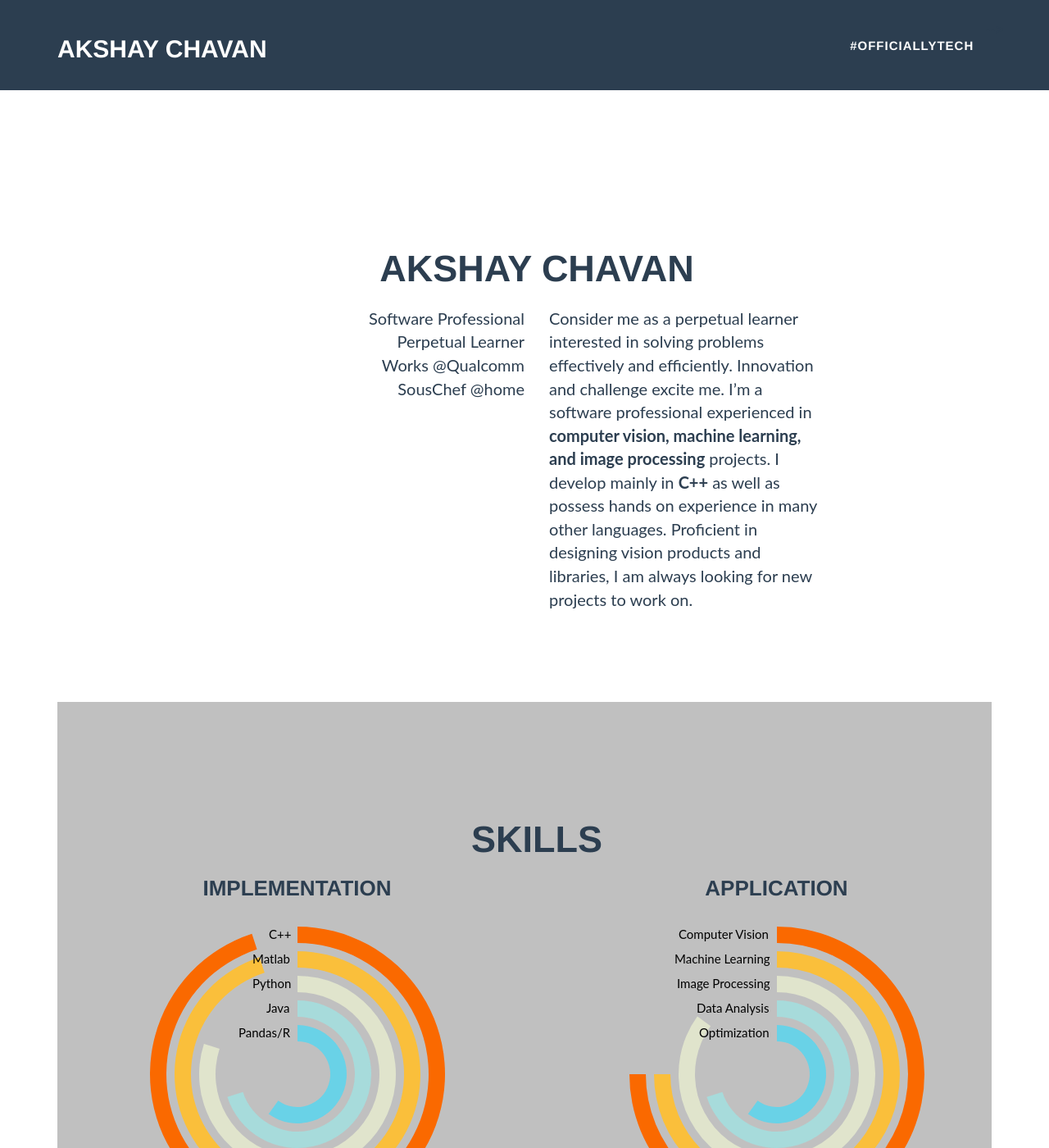
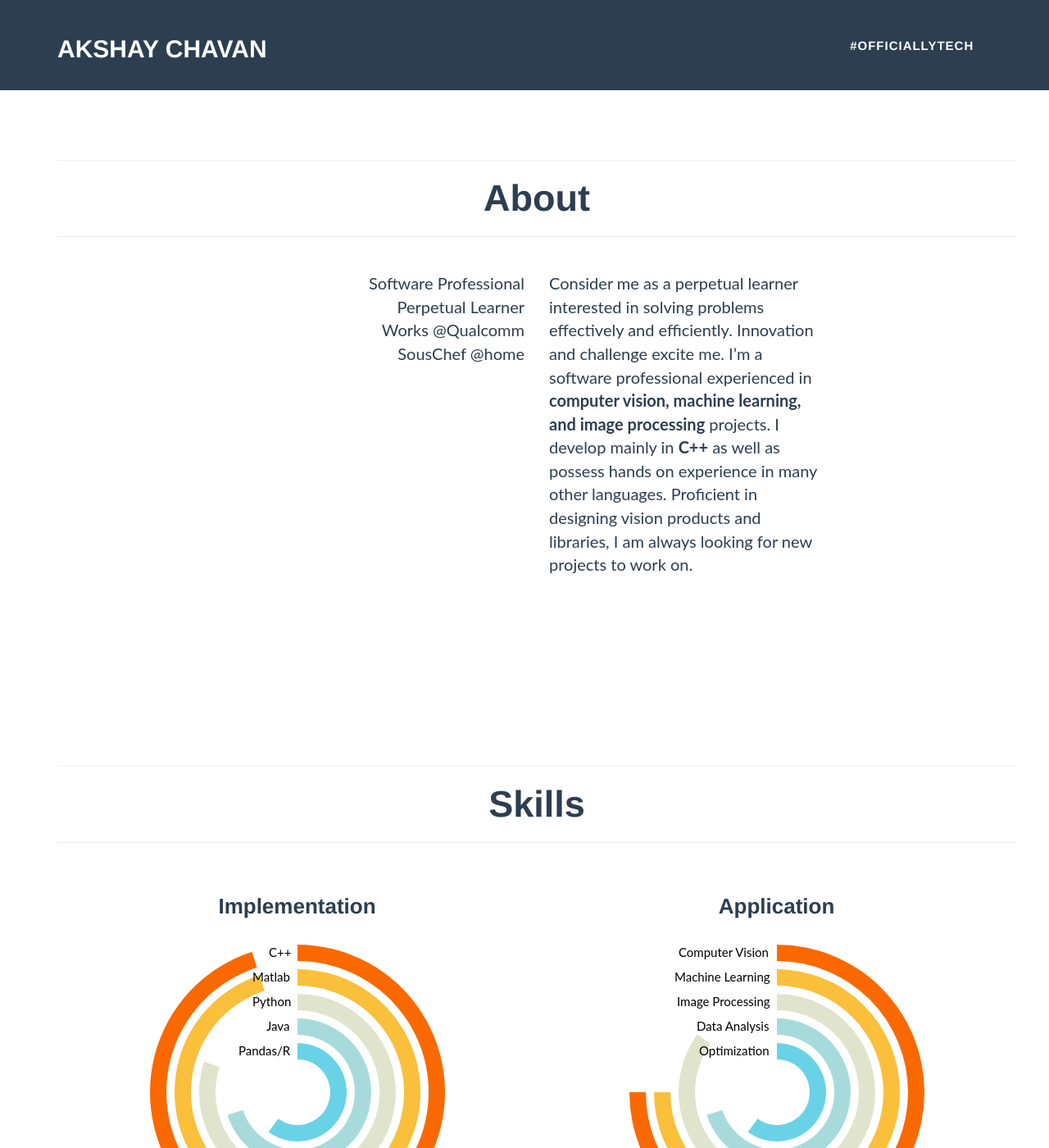
Before and after one commit to arccoder/arccoder.github.io, a Jekyll site: the page built from index.html, in a window 1280 px wide and 1400 px high. Shown: the whole window at 82% size. Built offline with Jekyll 4.4.1, drawn with Linux system fonts in a browser that asks for light colours; nearby versions of some CDN libraries; some web fonts are replaced.

Commit message:
Removed gray background and added hr

```diff
--- a/_layouts/default.html
+++ b/_layouts/default.html
@@ -81,7 +81,6 @@
 
         <!-- To layout below the header -->
         <h1>{{ page.title }}</h1>
-        <br><br><br><br><br><br>
 
         <div id="main" role="main" class="container">
             {{ content }}
--- a/css/freelancer.css
+++ b/css/freelancer.css
@@ -31,8 +31,8 @@ h3,
 h4,
 h5,
 h6 {
-    text-transform: uppercase;
-    font-family: Montserrat,"Helvetica Neue",Helvetica,Arial,sans-serif;
+    //text-transform: uppercase;
+    font-family: "Helvetica Neue",Helvetica,Arial,sans-serif;
     font-weight: 700;
 }
 
@@ -98,7 +98,7 @@ header img {
 header .intro-text .name {
     display: block;
     text-transform: uppercase;
-    font-family: Montserrat,"Helvetica Neue",Helvetica,Arial,sans-serif;
+    font-family: "Helvetica Neue",Helvetica,Arial,sans-serif;
     font-size: 2em;
     font-weight: 700;
 }
@@ -149,7 +149,7 @@ header .intro-text .skills {
 
 .navbar {
     text-transform: uppercase;
-    font-family: Montserrat,"Helvetica Neue",Helvetica,Arial,sans-serif;
+    font-family: "Helvetica Neue",Helvetica,Arial,sans-serif;
     font-weight: 700;
 }
 
@@ -181,7 +181,7 @@ section h2 {
 
 section.success {
     color: #2c3e50;
-    background-color: #C0C0C0;
+    //background-color: #C0C0C0;
 }
 
 section.success a,
--- a/index.html
+++ b/index.html
@@ -8,7 +8,9 @@ description: I am Akshay Chavan, arccoder, a software professional working in Co
 <section id="about">
     <div class="container">
         <div align="center" class="row">
-            <h2>Akshay Chavan</h2>
+            <hr>
+            <h2>About</h2>
+            <hr>
             <br>
             <!--<hr class="star-light">-->
             <div class="col-xs-12 col-sm-12 col-md-6 col-lg-6" style="text-align:right; padding-left:20%;">
@@ -33,12 +35,13 @@ description: I am Akshay Chavan, arccoder, a software professional working in Co
 </section>
 
 <!-- Skills Section -->
-<section class="success" id="skills">
+<section id="skills">
     <div class="container">
         <div align="center" class="row">
+            <hr>
+            <h2>Skills</h2>
+            <hr>
             <br>
-            <br>
-            <h2>Skills</h2>
             <!--<hr class="star-light">-->
             <div class="col-xs-12 col-sm-12 col-md-6 col-lg-6" id="donutchart">
                 <h3>Implementation</h3>
@@ -56,46 +59,39 @@ description: I am Akshay Chavan, arccoder, a software professional working in Co
 <section id="portfolio">
     <div class="container">
         <div align="center" class="row">
+            <hr>
+            <h2>Projects</h2>
+            <hr>
             <br>
-            <br>
-            <h2>Projects</h2>
             <!--<hr class="star-light">-->
             <div class="col-xs-12 col-sm-12 col-md-4 col-lg-4 portfolio-item">
                 <a class="img-responsive" href="https://github.com/arccoder/selectincanvasjs" target="_blank">
-                    <br>
                     <h3>selectInCanvas.js</h3>
                     <p>Enables a drag able rectangle on a canvas</p>
-                    <br>
                 </a>
             </div>
             <div class="col-xs-12 col-sm-12 col-md-4 col-lg-4 portfolio-item">
                 <a class="img-responsive"
                    href="https://github.com/arccoder/kaggle-climatechange"
                    target="_blank">
-                    <br>
                     <h3>kaggle-climate change</h3>
                     <p>visualizing the global temperature data set from kaggle</p>
-                    <br>
                 </a>
             </div>
             <div class="col-xs-12 col-sm-12 col-md-4 col-lg-4 portfolio-item">
                 <a class="img-responsive"
                    href="https://github.com/arccoder/javapackage2treegraph"
                    target="_blank">
-                    <br>
                     <h3>javapackage 2 treegraph</h3>
                     <p>displays a java package contents as a collapsible tree</p>
-                    <br>
                 </a>
             </div>
             <div class="col-xs-12 col-sm-12 col-md-4 col-lg-4 portfolio-item">
                 <a class="img-responsive"
                    href="https://github.com/arccoder/Code2Blogger"
                    target="_blank">
-                    <br>
                     <h3>Code2Blogger</h3>
                     <p>semi automated code publishing to blogger directly from the source file</p>
-                    <br>
                 </a>
             </div>
         </div>
@@ -103,43 +99,36 @@ description: I am Akshay Chavan, arccoder, a software professional working in Co
 </section>
 
 <!-- Links Grid Section -->
-<section class="success" id="links">
+<section id="links">
     <div class="container">
         <div align="center" class="row">
+            <hr>
+            <h2>Links</h2>
+            <hr>
+            <p>something useful</p>
             <br>
-            <br>
-            <h2>Links</h2>
-            <p>something useful</p>
             <!--<hr class="star-light">-->
             <div class="col-xs-12 col-sm-12 col-md-4 col-lg-4 portfolio-item">
                 <a class="img-responsive" href="https://www.udacity.com/course/deep-learning--ud730" target="_blank">
-                    <br>
-                    <h5>Udacity - Deep Learning</h5>
-                    <br>
+                    <h4>Udacity - Deep Learning</h4>
                 </a>
             </div>
             <div class="col-xs-12 col-sm-12 col-md-4 col-lg-4 portfolio-item">
                 <a class="img-responsive" href="https://class.coursera.org/ml-003/lecture" target="_blank">
-                    <br>
-                    <h5>Coursera - Machine Learning</h5>
+                    <h4>Coursera - Machine Learning</h4>
                     By Andrew Ng
-                    <br>
                 </a>
             </div>
             <div class="col-xs-12 col-sm-12 col-md-4 col-lg-4 portfolio-item">
                 <a class="img-responsive" href="http://choosealicense.com/" target="_blank">
-                    <br>
-                    <h5>Choose a license</h5>
+                    <h4>Choose a license</h4>
                     Helps to choose an open source license
-                    <br>
                 </a>
             </div>
             <div class="col-xs-12 col-sm-12 col-md-4 col-lg-4 portfolio-item">
                 <a class="img-responsive" href="http://neuralnetworksanddeeplearning.com/" target="_blank">
-                    <br>
-                    <h5>Neural Networks and Deep Learning</h5>
+                    <h4>Neural Networks and Deep Learning</h4>
                     Free online book
-                    <br>
                 </a>
             </div>
         </div>
```
